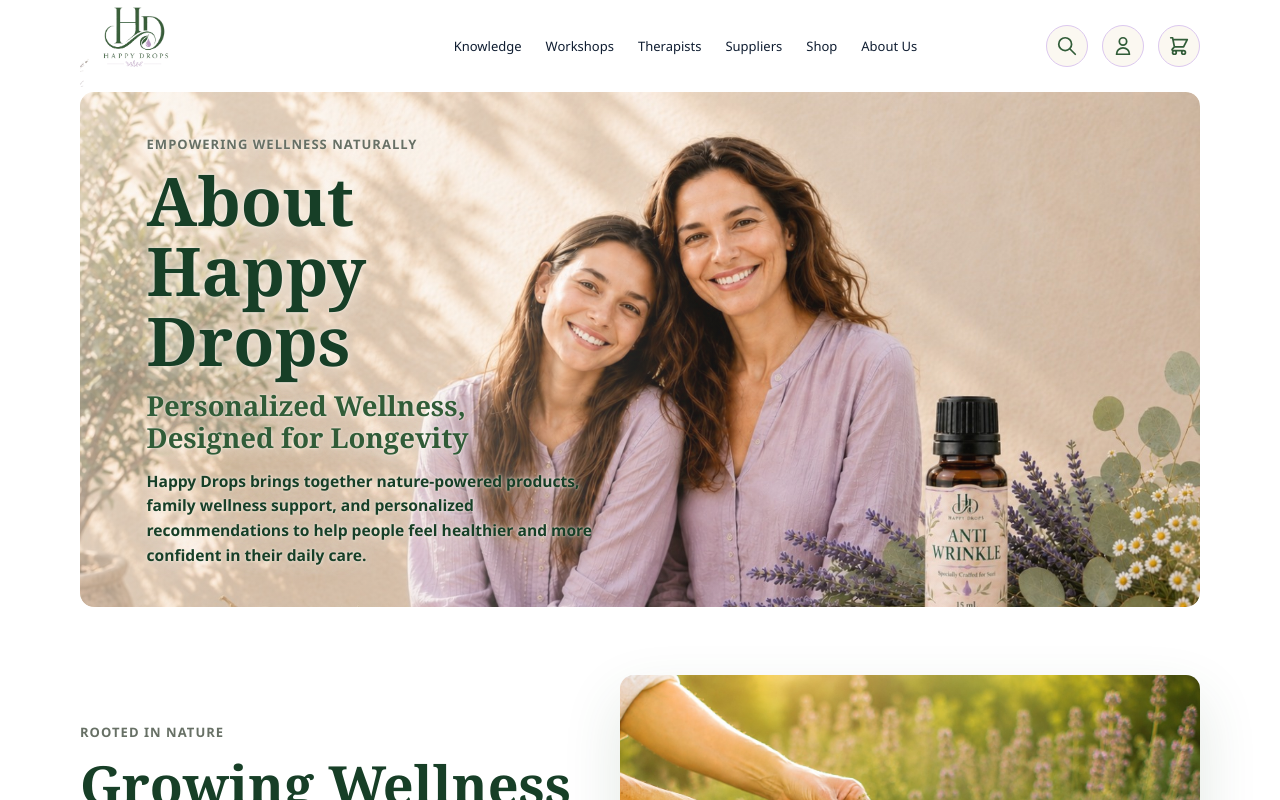
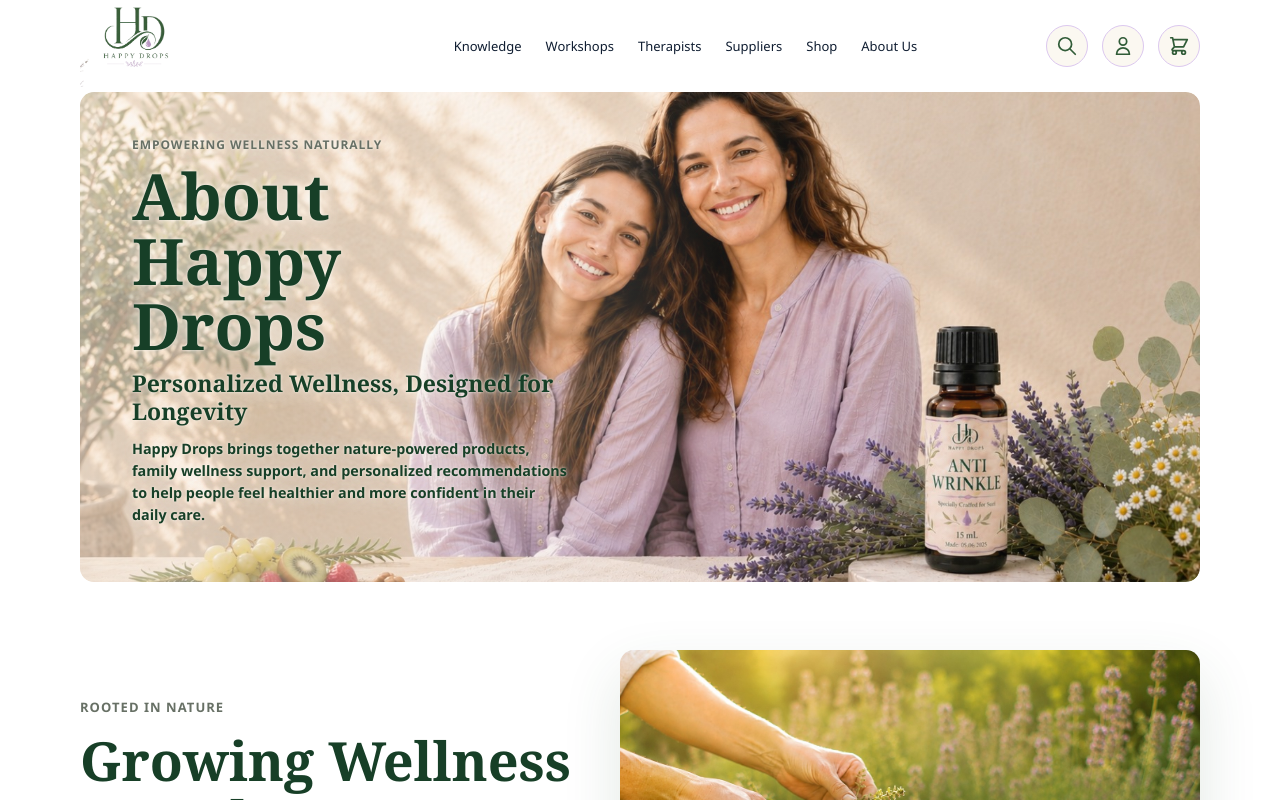
Before and after one commit to Poornimj/Happy-Drops, a React app in the folder frontend/: page / in a window 1280 px wide. Shown: the top 800 px of the page. Built offline with nearby package versions, Linux system fonts and the light colour scheme; the HTML template or start-up script is replaced by a standard one.

Commit message:
Adjust about hero banner to clear reference layout

```diff
--- a/frontend/src/index.css
+++ b/frontend/src/index.css
@@ -1913,3 +1913,85 @@
     object-position: 62% top !important;
   }
 }
+
+/* Clear reference-style hero banner fix */
+.about-calm-image-hero {
+  width: min(1120px, calc(100% - 32px)) !important;
+  aspect-ratio: 16 / 7 !important;
+  min-height: 0 !important;
+  height: auto !important;
+  padding: 28px 52px !important;
+  display: flex !important;
+  align-items: center !important;
+  overflow: hidden !important;
+  border-radius: 14px !important;
+}
+
+.about-calm-hero-image {
+  width: 100% !important;
+  height: 100% !important;
+  object-fit: cover !important;
+  object-position: center center !important;
+}
+
+.about-calm-hero-overlay {
+  background:
+    linear-gradient(
+      90deg,
+      rgba(251, 248, 241, 0.52) 0%,
+      rgba(251, 248, 241, 0.3) 34%,
+      rgba(251, 248, 241, 0.08) 57%,
+      rgba(251, 248, 241, 0) 100%
+    ) !important;
+}
+
+.about-calm-image-hero .about-hero-copy {
+  max-width: 455px !important;
+  margin: 0 !important;
+}
+
+.about-calm-image-hero .section-kicker {
+  margin: 0 0 8px !important;
+  font-size: 12px !important;
+  letter-spacing: 0.08em !important;
+}
+
+.about-calm-image-hero h1 {
+  max-width: 395px !important;
+  margin: 0 0 12px !important;
+  font-size: clamp(42px, 5vw, 68px) !important;
+  line-height: 1.02 !important;
+}
+
+.about-calm-image-hero .hero-support-line {
+  max-width: 430px !important;
+  margin: 0 0 12px !important;
+  color: #173f27 !important;
+  font-size: clamp(18px, 1.8vw, 25px) !important;
+  line-height: 1.2 !important;
+}
+
+.about-calm-image-hero .about-hero-copy > p:not(.section-kicker):not(.hero-support-line) {
+  max-width: 440px !important;
+  color: #173f27 !important;
+  font-size: clamp(13px, 1.12vw, 15px) !important;
+  font-weight: 700 !important;
+  line-height: 1.54 !important;
+}
+
+@media (max-width: 900px) {
+  .about-calm-image-hero {
+    aspect-ratio: auto !important;
+    min-height: 600px !important;
+    padding: 30px 22px !important;
+    align-items: flex-start !important;
+  }
+
+  .about-calm-hero-image {
+    object-position: 64% center !important;
+  }
+
+  .about-calm-image-hero h1 {
+    font-size: clamp(38px, 12vw, 60px) !important;
+  }
+}
```
